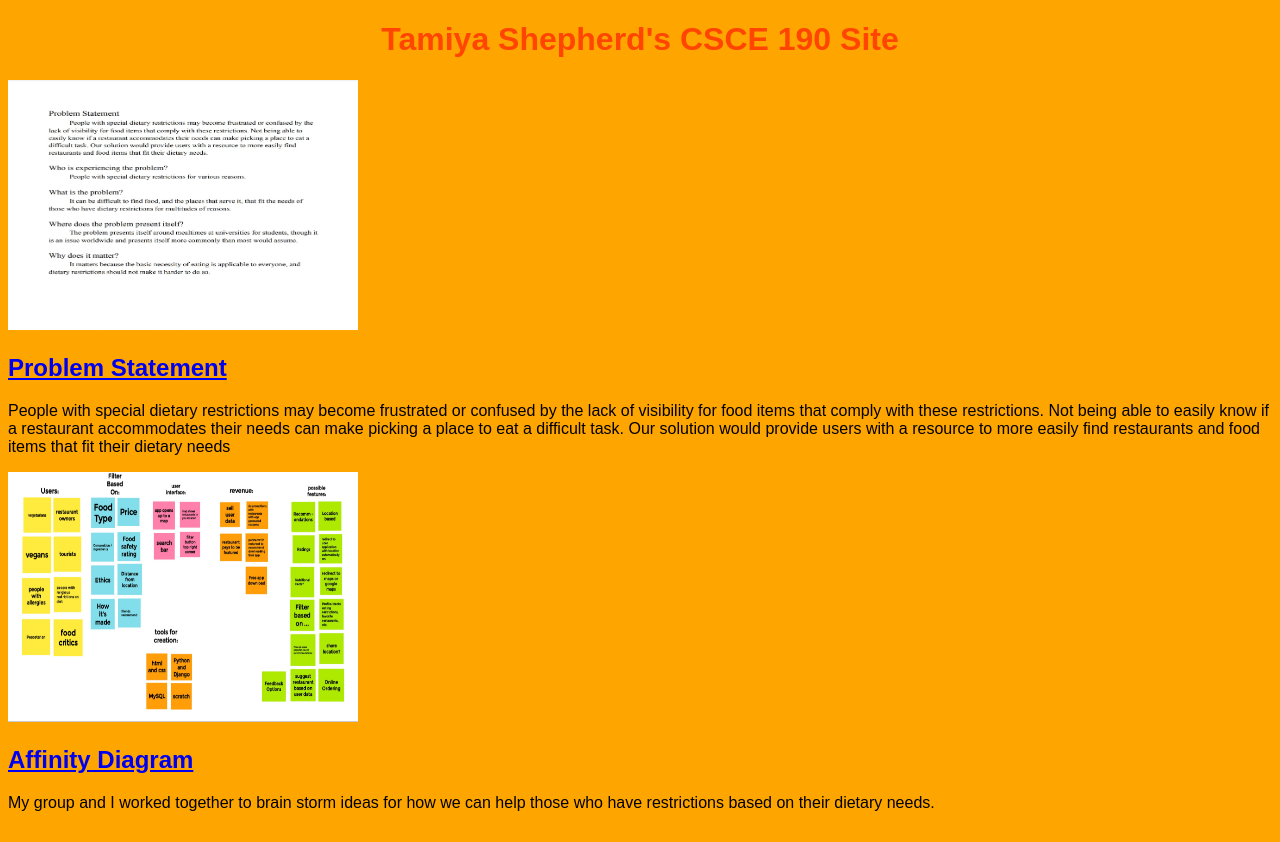
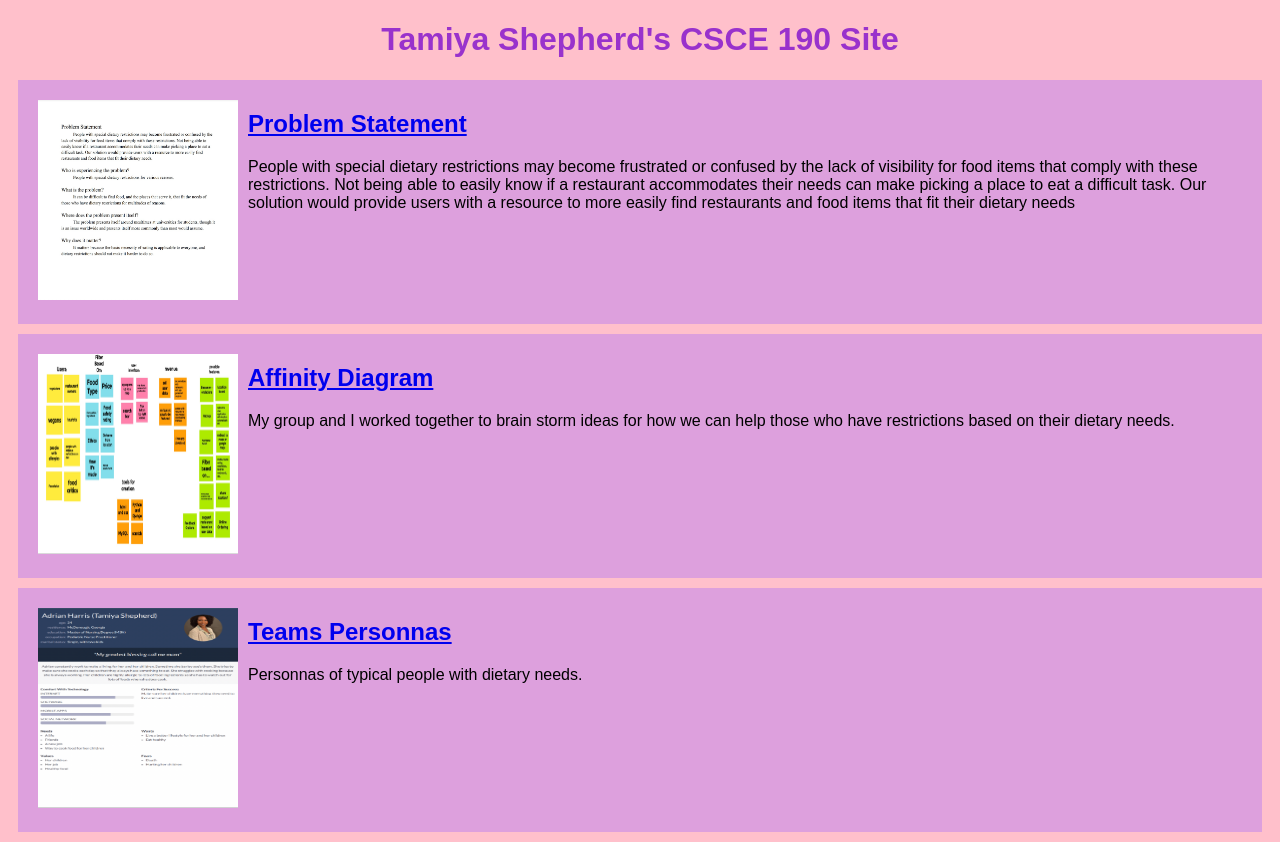
Before and after one commit to ttamiyyaa/ttamiyyaa.github.io, a plain HTML site: page index.html in a window 1280 px wide. Drawn offline with Linux system fonts and the light colour scheme.

Commit message:
Add files via upload

```diff
--- a/index.html
+++ b/index.html
@@ -33,5 +33,16 @@
                 </p>
             </section>
         </section>
+
+         <!-- Personna Assignment-->
+         <section class="assignment">
+            <a href="files/persona-person.pdf"><img src="images/persona-person.png"width="350"height="250"></a>
+            <section class="ass-details">
+                <a href="files/persona-person.pdf"><h2>Teams Personnas</h2></a>
+                <p>
+                    Personnas of typical people with dietary needs.
+                </p>
+            </section>
+        </section>
     </body>
 </html>
--- a/styles.css
+++ b/styles.css
@@ -1,9 +1,21 @@
 body {
-    background:orange;
+    background:pink;
     font-family:Arial, Helvetica, sans-serif;
 }
 
+.assignment {
+    display:flex;
+    padding:10px;
+    margin: 10px;
+    background: plum
+}
+
+.assignment img {
+    width: 200px; height: 200px;
+    padding: 10px;
+}
+
 h1 {
-    color:orangered;
+    color:darkorchid;
     text-align:center;
 }
```
Also changed, not shown: images/persona-person.png (added), 1 other file.
